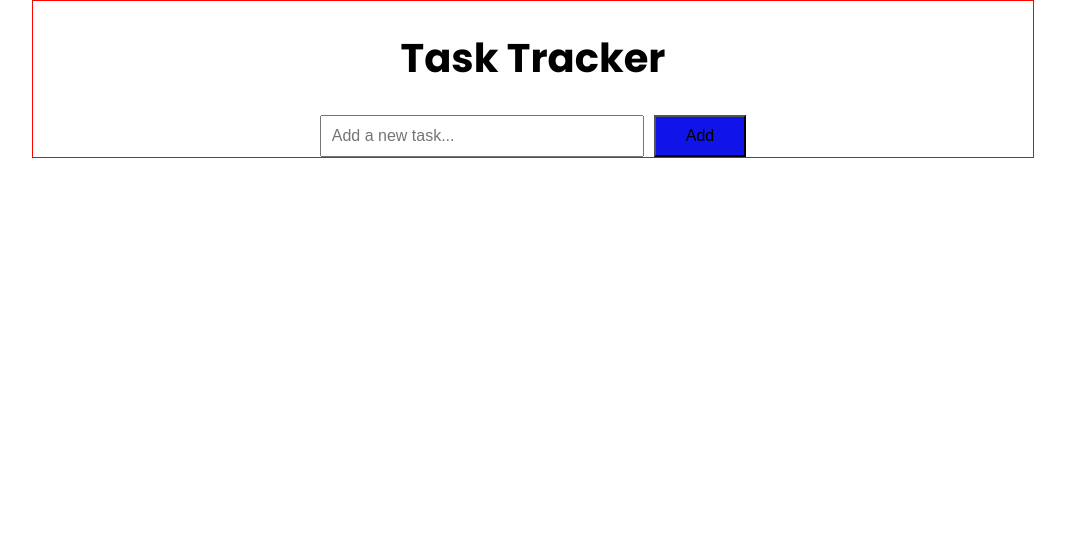
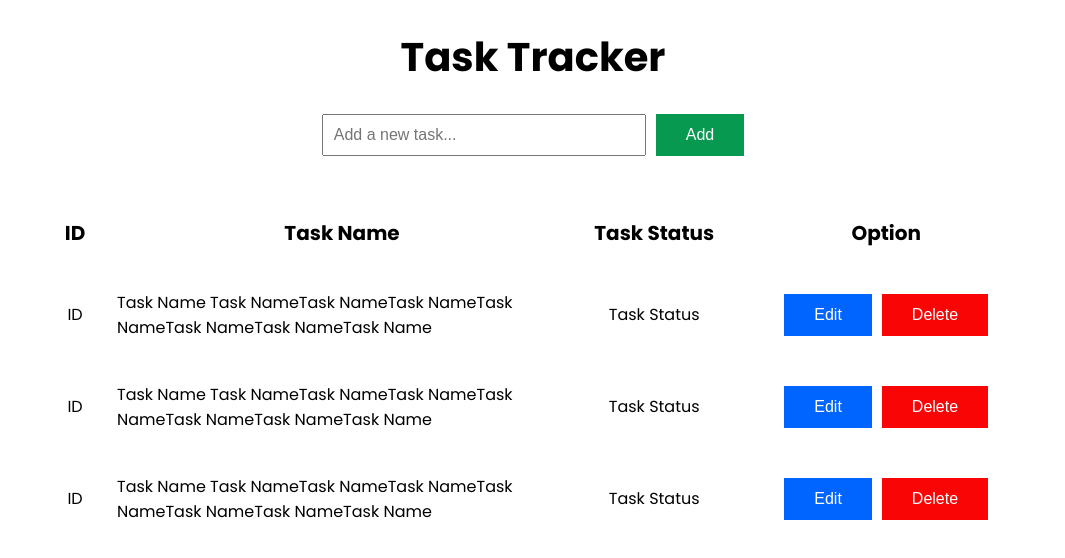
Before and after one commit to brixdesalit7/task-tracker-react, a React (Create React App) app: page / in a window 1280 px wide. Shown: the top 558 px of the page, without its empty margins (107-1172 px from the left). Built offline with nearby package versions, Linux system fonts and the light colour scheme.

Commit message:
Added layout

```diff
--- a/src/App.js
+++ b/src/App.js
@@ -1,6 +1,7 @@
 import React from 'react'
 import "./style/App.scss"
 import AddTask from './components/AddTask'
+import TaskList from './components/TaskList'
 
 const App = () => {
   return (
@@ -8,6 +9,7 @@ const App = () => {
     <div className="task-tracker">
       <h1 className="task-tracker__heading">Task Tracker</h1>
       <AddTask/>
+      <TaskList/>
     </div>
    </>
   )
--- /dev/null
+++ b/src/components/TaskList.js
@@ -0,0 +1,47 @@
+import React from 'react'
+
+const TaskList = () => {
+    return (
+        <table className="task-tracker__table">
+            <thead className="task-tracker__table__thead">
+                <tr className="task-tracker__table__thead__tr">
+                    <th className="task-tracker__table__thead__tr__th">ID</th>
+                    <th className="task-tracker__table__thead__tr__th">Task Name</th>
+                    <th className="task-tracker__table__thead__tr__th">Task Status</th>
+                    <th className="task-tracker__table__thead__tr__th">Option</th>
+                </tr>
+            </thead>
+            <tbody className="task-tracker__table__tbody">
+                <tr className="task-tracker__table__tbody__tr">
+                    <th className="task-tracker__table__tbody__tr__th task-id">ID</th>
+                    <th className="task-tracker__table__tbody__tr__th task-name">Task Name Task NameTask NameTask NameTask NameTask NameTask NameTask Name</th>
+                    <th className="task-tracker__table__tbody__tr__th">Task Status</th>
+                    <th className="task-tracker__table__tbody__tr__th">
+                        <button className="task-tracker__table__tbody__tr__th__btn btn-edit">Edit</button>
+                        <button className="task-tracker__table__tbody__tr__th__btn btn-delete">Delete</button>
+                    </th>
+                </tr>
+                <tr className="task-tracker__table__tbody__tr">
+                    <th className="task-tracker__table__tbody__tr__th task-id">ID</th>
+                    <th className="task-tracker__table__tbody__tr__th task-name">Task Name Task NameTask NameTask NameTask NameTask NameTask NameTask Name</th>
+                    <th className="task-tracker__table__tbody__tr__th">Task Status</th>
+                    <th className="task-tracker__table__tbody__tr__th">
+                        <button className="task-tracker__table__tbody__tr__th__btn btn-edit">Edit</button>
+                        <button className="task-tracker__table__tbody__tr__th__btn btn-delete">Delete</button>
+                    </th>
+                </tr>
+                <tr className="task-tracker__table__tbody__tr">
+                    <th className="task-tracker__table__tbody__tr__th task-id">ID</th>
+                    <th className="task-tracker__table__tbody__tr__th task-name">Task Name Task NameTask NameTask NameTask NameTask NameTask NameTask Name</th>
+                    <th className="task-tracker__table__tbody__tr__th">Task Status</th>
+                    <th className="task-tracker__table__tbody__tr__th">
+                        <button className="task-tracker__table__tbody__tr__th__btn btn-edit">Edit</button>
+                        <button className="task-tracker__table__tbody__tr__th__btn btn-delete">Delete</button>
+                    </th>
+                </tr>
+            </tbody>
+        </table>
+    )
+}
+
+export default TaskList
--- a/src/style/App.scss
+++ b/src/style/App.scss
@@ -1,11 +1,10 @@
-$color-red : #e82610;
-$color-green : #10e829;
-$color-blue : #1014e8;
+$color-red : #fa0505;
+$color-green : #089950;
+$color-blue : #0064ff;
 
 .task-tracker {
     width: 1000px;
     margin: auto;
-    border: 1px solid red;
 
     &__heading {
         text-align: center;
@@ -26,10 +25,63 @@ $color-blue : #1014e8;
         }
 
         &__add {
-            padding: 10px 30px;
+            padding: 12px 30px;
             margin-left: 10px;
             font-size: 16px;
-            background: $color-blue;
+            background: $color-green;
+            color: #fff;
+            border: none;
+            cursor: pointer;
+        }
+    }
+
+    &__table {
+        width: 100%;
+        margin-top: 40px;
+
+        &__thead {
+            font-size: 20px;
+            &__tr {
+                &__th {
+                    padding: 20px 0;
+                }
+            }
+        }
+
+        &__tbody {
+            &__tr {
+                &__th {
+                    font-weight: 400;
+                    padding: 20px 0;
+
+                    &.task-id {
+                        width: 80px;
+                    }
+
+                    &.task-name {
+                        width: 450px;
+                        text-align: left;
+                    }
+
+                    &__btn {
+                        padding: 12px 30px;
+                        font-size: 16px;
+                        background: $color-green;
+                        color: #fff;
+                        border: none;
+                        cursor: pointer;
+
+                        &.btn-edit {
+                            background-color: $color-blue;
+                        }
+
+                        &.btn-delete {
+                            background-color: $color-red;
+                            margin-left: 10px;
+                        }
+                    }
+                }
+            }
         }
     }
 }
```
Also changed, not shown: 1 other file (tests, documents, lock files or other folders).
